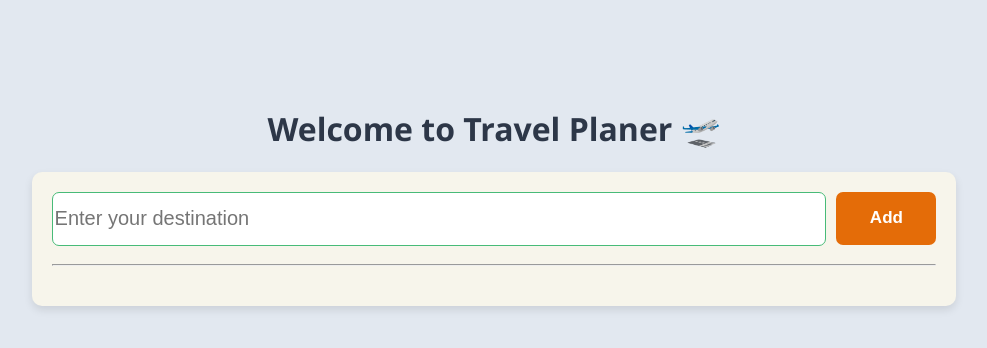
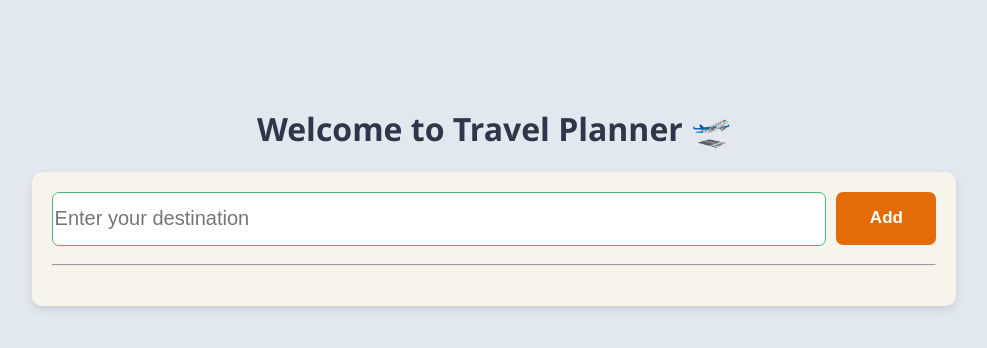
Before and after one commit to MdSabbirHossain002/api_project, a plain HTML site: page index.html in a window 1280 px wide. Shown: the whole page, without its empty margins (146-1133 px from the left). Drawn offline with Linux system fonts and the light colour scheme; no server answers; files whose address does not match are found by name.

Commit message:
word correction

```diff
--- a/index.html
+++ b/index.html
@@ -3,12 +3,12 @@
 <head>
     <meta charset="UTF-8">
     <meta name="viewport" content="width=device-width, initial-scale=1.0">
-    <title>Travel Planer 🛫</title>
+    <title>Travel Planner 🛫</title>
     <link rel="stylesheet" href="style.css">
 </head>
 <body>
     <span class="error-msg">🛫</span>
-    <h1>Welcome to Travel Planer 🛫</h1>
+    <h1>Welcome to Travel Planner 🛫</h1>
     <div class="container">
         <div class="form-group">
             <input type="text" id="destination" placeholder="Enter your destination">
```
